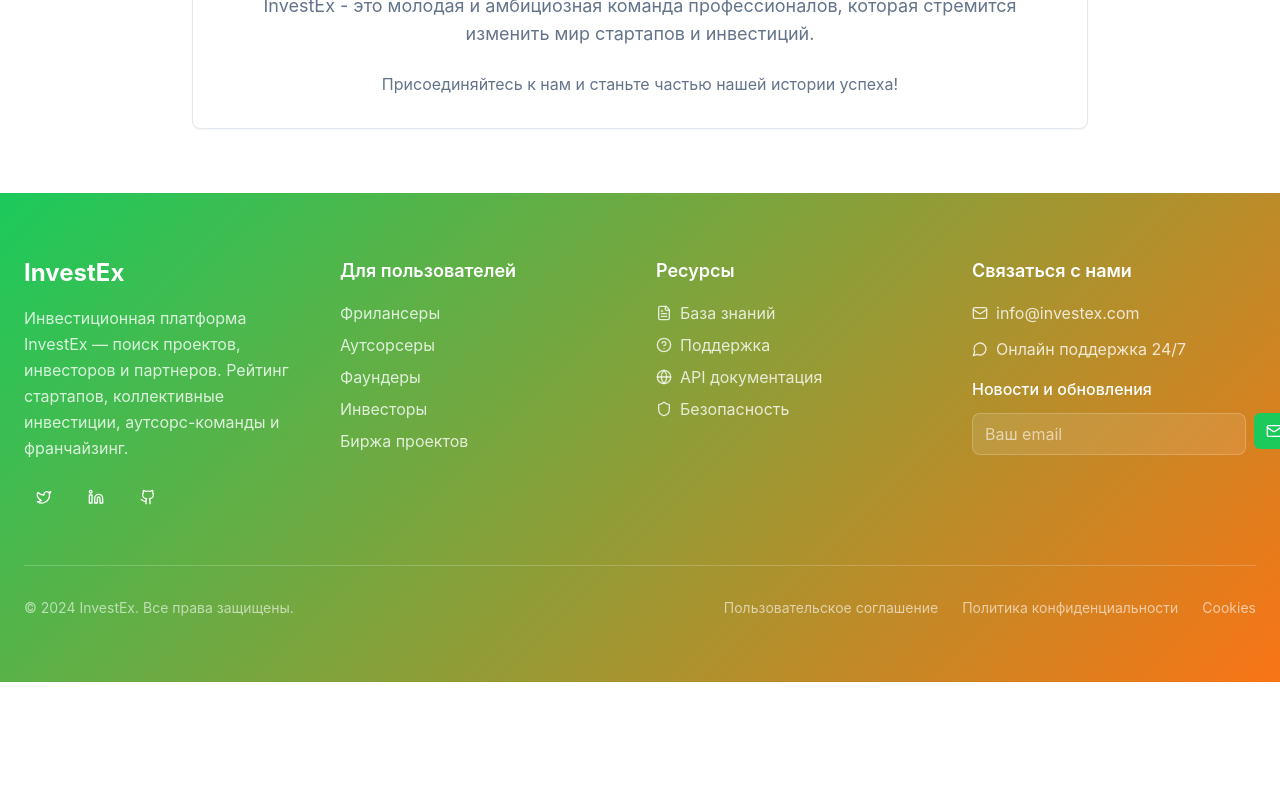
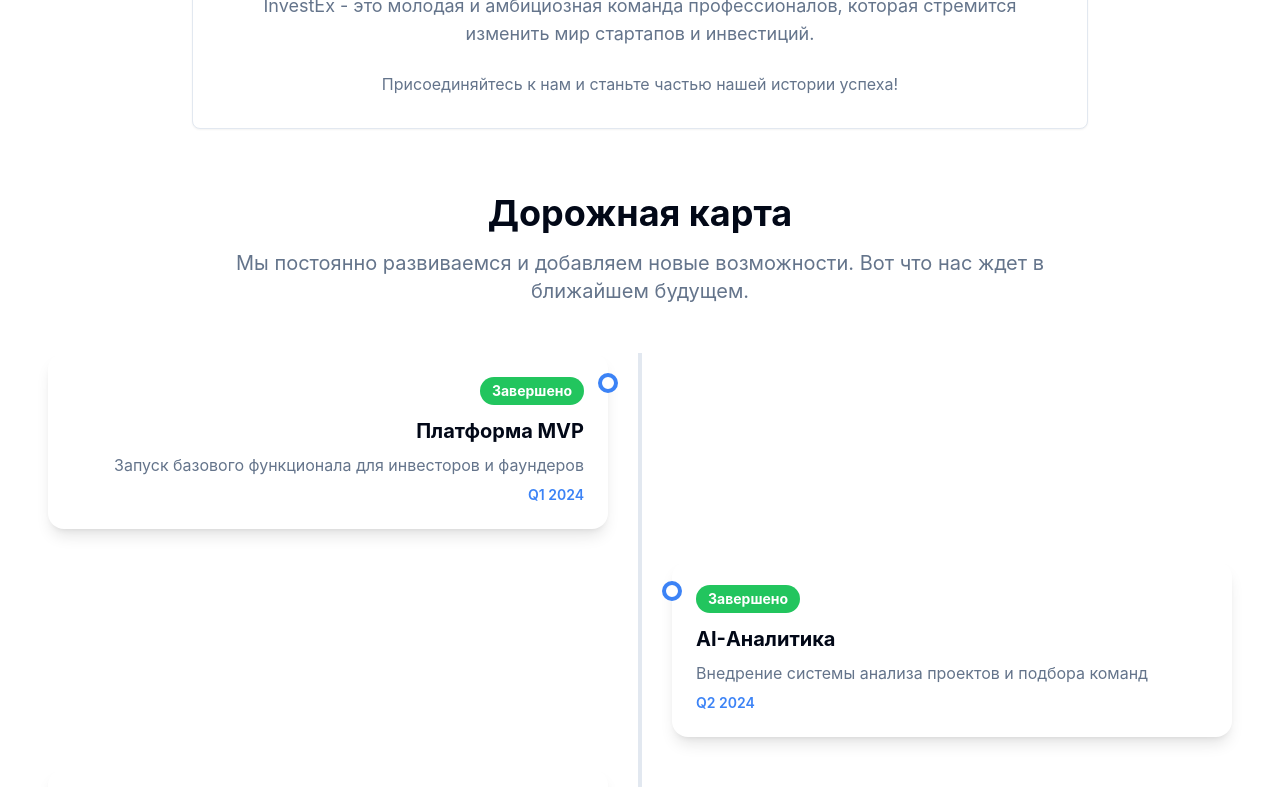
Before and after one commit to tbn01-acc/investex-launchpad, a React (Vite) app: page /about in a window 1280 px wide. Shown: the part 1340-2127 px from the top of the page. Before the commit the page ends 2022 px from the top, so only its background shows below. Built offline with nearby package versions, Linux system fonts and the light colour scheme.

Commit message:
Move Roadmap section to About page

```diff
--- a/src/pages/About.tsx
+++ b/src/pages/About.tsx
@@ -4,6 +4,7 @@ import Footer from '@/components/Footer';
 import { Card, CardContent } from '@/components/ui/card';
 import { Badge } from '@/components/ui/badge';
 import { Users, Zap, Shield, Globe } from 'lucide-react';
+import RoadmapSection from '@/components/RoadmapSection';
 
 const About = () => {
   return (
@@ -159,6 +160,9 @@ const About = () => {
               </Card>
             </div>
           </section>
+
+          {/* Roadmap Section */}
+          <RoadmapSection />
         </div>
       </main>
 
--- a/src/pages/Index.tsx
+++ b/src/pages/Index.tsx
@@ -9,7 +9,7 @@ import RolePathSection from "@/components/RolePathSection";
 import ProjectShowcase from "@/components/ProjectShowcase";
 import WallOfFameSection from "@/components/WallOfFameSection";
 import TestimonialsSection from "@/components/TestimonialsSection";
-import RoadmapSection from "@/components/RoadmapSection";
+
 import StatsSection from "@/components/StatsSection";
 import CTASection from "@/components/CTASection";
 import Footer from "@/components/Footer";
@@ -28,7 +28,7 @@ const Index = () => {
       <ProjectShowcase />
       <WallOfFameSection />
       <TestimonialsSection />
-      <RoadmapSection />
+
       <StatsSection />
       <CTASection />
       <Footer />
```
